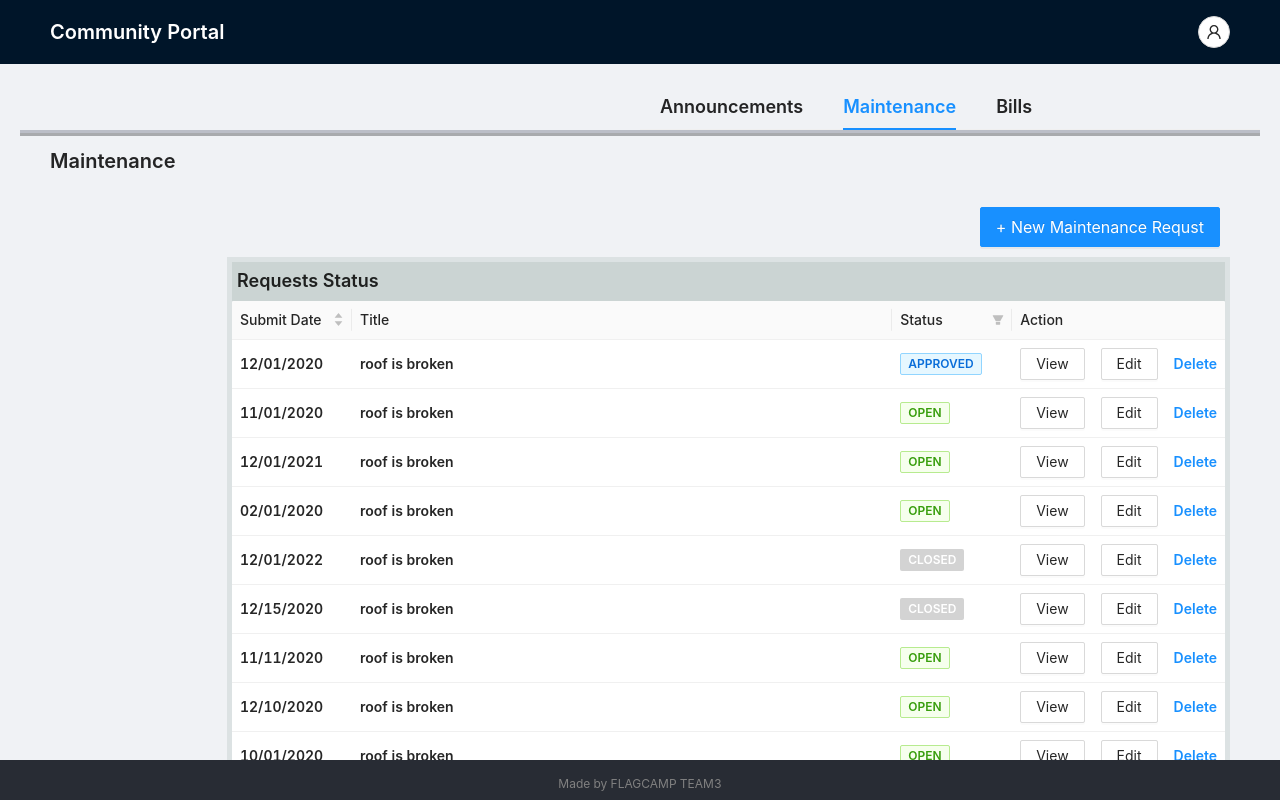
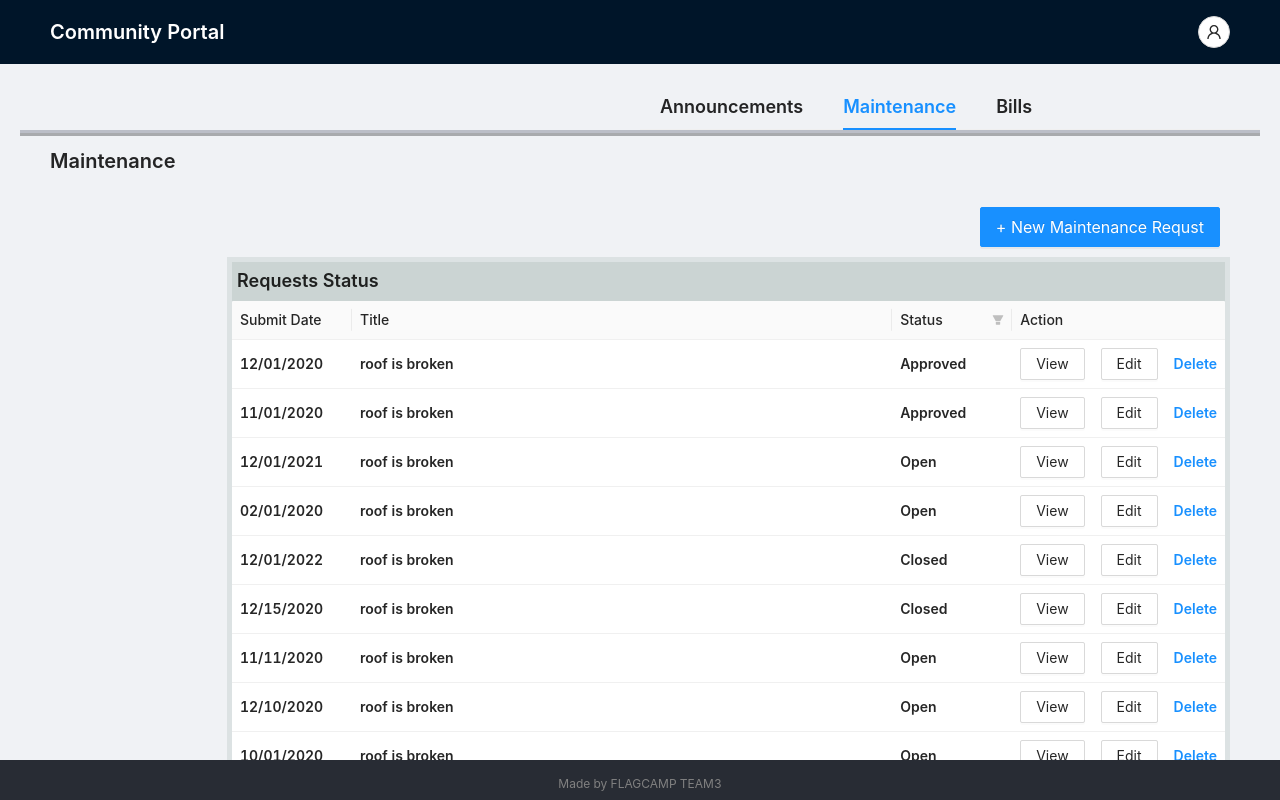
Before and after one commit to dianawu5/portalfe, a React (Create React App) app: page / in a window 1280 px wide. Both pictures are taken after a click on the item "Maintenance". Built offline with nearby package versions, Linux system fonts and the light colour scheme.

Commit message:
remove sourter, remove tags

```diff
--- a/src/components/Maintenance.js
+++ b/src/components/Maintenance.js
@@ -1,4 +1,4 @@
-import { Button, message, Space, Table, Tag } from 'antd';
+import { Button, message, Space, Table} from 'antd';
 import { useEffect, useState } from 'react';
 import { deleteRequest } from '../utils';
 import NewRequestButton from './NewRequestButton';
@@ -16,7 +16,7 @@ and
 }
 
 */
-// This is a fake data list for testing only. Need to contact backend and make sure the status is string[] type
+// This is a fake data list for testing only.
 const Maintenance = () => {
 
   const rows=[
@@ -25,84 +25,84 @@ const Maintenance = () => {
       title:"roof is broken",
       date:"12/01/2020",
       description: "The roof is somehow broken. Please fix it.",
-      status:['approved'],
+      status:"Approved",
     },
     {
       requestId:"21",
         title:"roof is broken",
       date:"11/01/2020",
       description: "The roof is somehow broken. Please fix it.",
-      status:['open'],
+      status:"Approved",
     },
     {
       requestId:"15",
      title:"roof is broken",
       date:"12/01/2021",
       description: "The roof is somehow broken. Please fix it.",
-      status:['open'],
+      status:"Open",
     },
     {
       requestId:"12",
         title:"roof is broken",
       date:"02/01/2020",
       description: "The roof is somehow broken. Please fix it.",
-      status:['open'],
+      status:"Open",
     },
     {
       requestId:"13",
         title:"roof is broken",
       date:"12/01/2022",
       description: "The roof is somehow broken. Please fix it.",
-      status:['closed'],
+      status:"Closed",
     },
     {
       requestId:"6",
         title:"roof is broken",
       date:"12/15/2020",
       description: "The roof is somehow broken. Please fix it.",
-      status:['closed'],
+      status:"Closed",
     },
     {
       requestId:"10",
       title:"roof is broken",
       date:"11/11/2020",
       description: "The roof is somehow broken. Please fix it.",
-      status:['open'],
+      status:"Open",
     },
     {
       requestId:"4",
       title:"roof is broken",
       date:"12/10/2020",
       description: "The roof is somehow broken. Please fix it.",
-      status:['open'],
+      status:"Open",
     },
     {
       requestId:"18",
       title:"roof is broken",
       date:"10/01/2020",
       description: "The roof is somehow broken. Please fix it.",
-      status:['open'],
+      status:"Open",
     },
     {
       requestId:"31",
         title:"roof is broken",
       date:"12/01/2020",
       description: "The roof is somehow broken. Please fix it.",
-      status:['open'],
+      status:"Open",
     },
     {
       requestId:"22",
         title:"roof is broken",
       date:"12/01/2020",
       description: "The roof is somehow broken. Please fix it.",
-      status:['closed'],
+      status:"Closed",
     },
     {
       requestId:"26",
         title:"roof is broken",
       date:"12/01/2020",
       description: "The roof is somehow broken. Please fix it.",
-      status:['closed'],
+      status:"Closed",
     },
   ];
 
@@ -116,7 +116,6 @@ const Maintenance = () => {
       dataIndex: 'date',
       key: 'date',
       width: 120,
-      sorter: (a, b) => a.date - b.date,
     },
     {
       title: 'Title',
@@ -144,20 +143,6 @@ const Maintenance = () => {
         },
       ],
       onFilter: (value, record) => record.status.indexOf(value) === 0,
-
-      render: (_, { status }) => (
-        <>
-          {status.map((recordStatus) => {
-            let color = recordStatus === 'closed' ? 'lightgrey' : (recordStatus === 'approved'?'blue':'green');
-
-            return (
-              <Tag color={color} key={recordStatus}>
-                {recordStatus.toUpperCase()}
-              </Tag>
-            );
-          })}
-        </>
-      ),
     },
     {
       title: 'Action',
```
